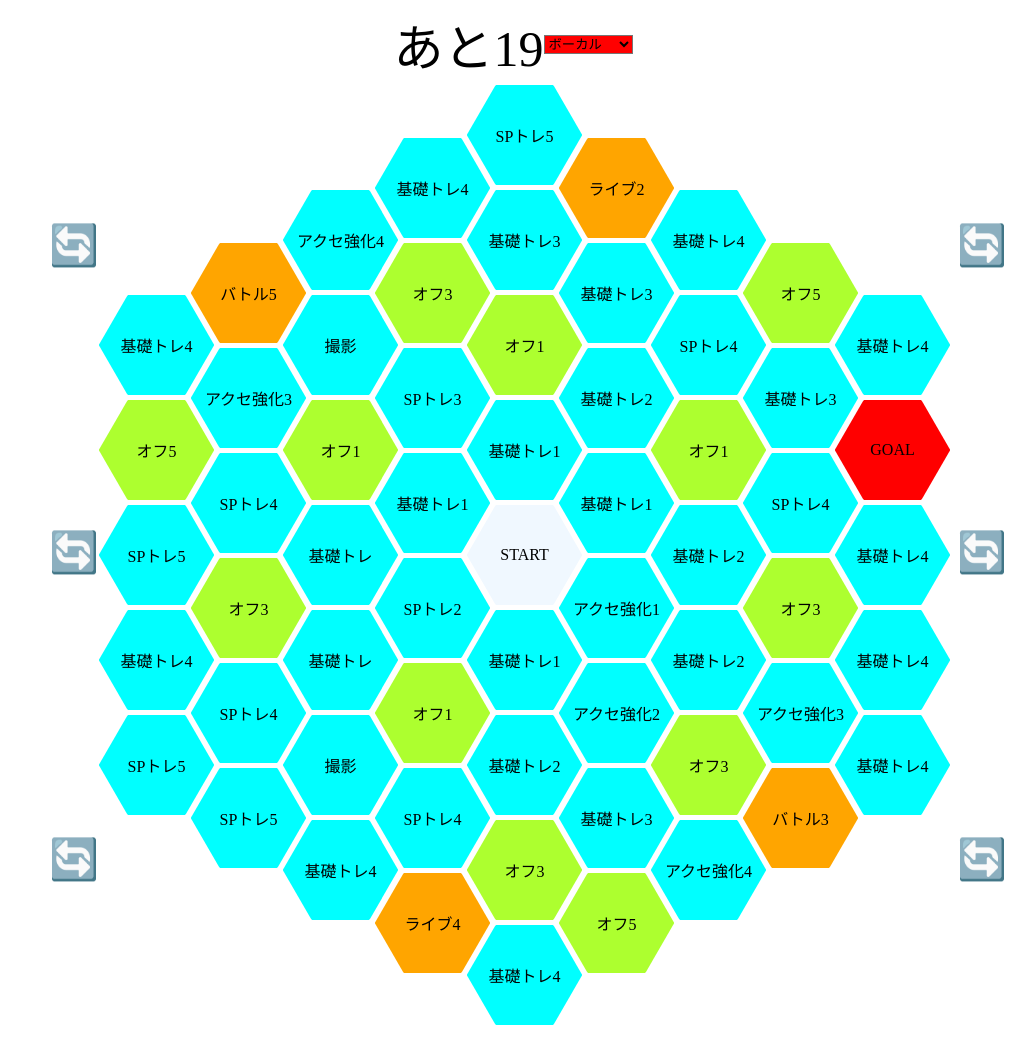
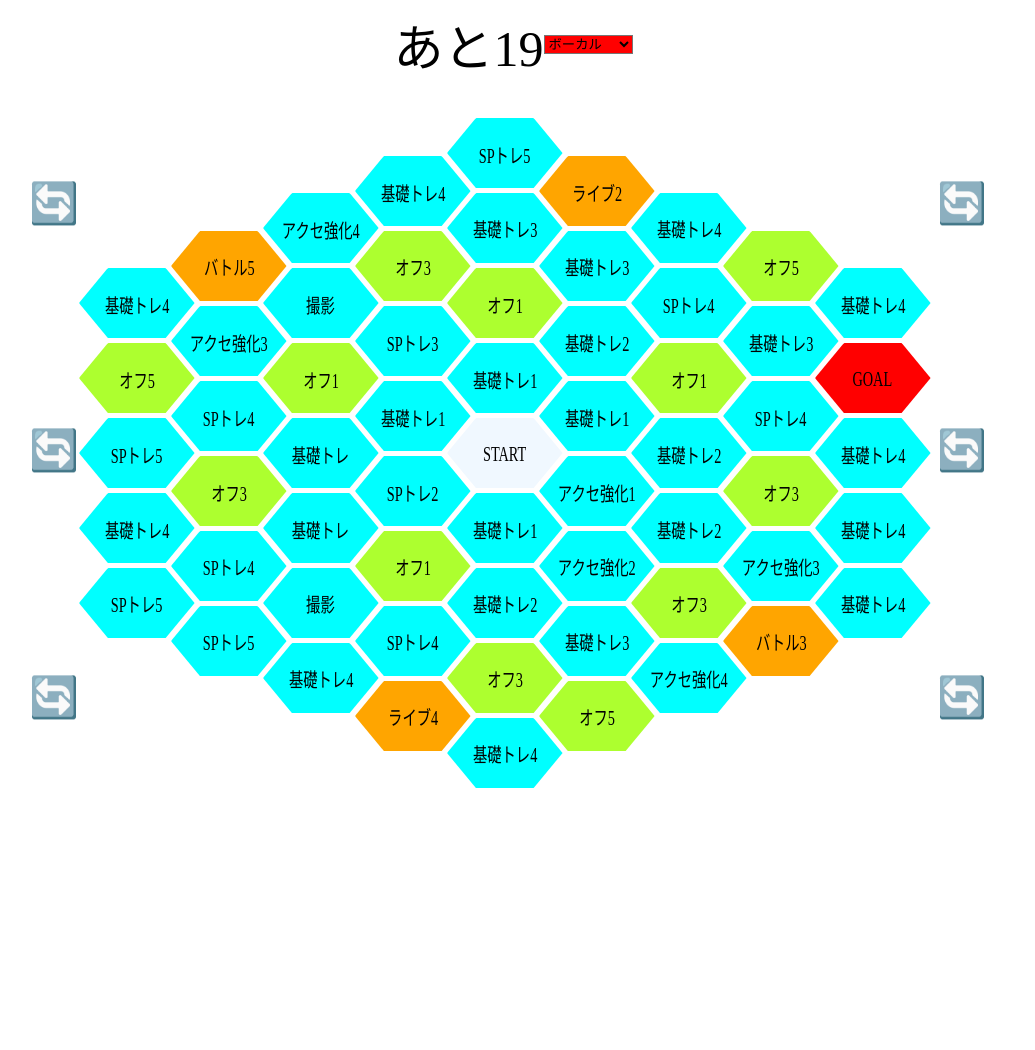
Before and after one commit to yukishirotsubasa/idolyPrideGassyuku, a plain HTML site: page index.html in a window 1280 px wide. Shown: the whole page, without its empty margins (127-1162 px from the left). After the commit the page ends 829 px from the top, so only its background shows below. Drawn offline with Linux system fonts and the light colour scheme.

Commit message:
Update index.html
scale hex

```diff
--- a/index.html
+++ b/index.html
@@ -15,8 +15,8 @@
                 align-items: center;
                 justify-content: center; }
             .hex_outside {overflow: hidden;
-                width: 115px;
-                height: 100px;
+                width: 80.5px;
+                height: 70px;
                 transform: rotate(120deg); }
             .hex_middle {position: absolute;
                 overflow: hidden;
@@ -31,7 +31,8 @@
                 justify-content: center;
                 transform: rotate(-60deg); }
             .c1, .c2, .c3, .c4, .c5, .c6, .c7, .c8, .c9 { width: 92px; }
-            .hex { padding: 5px 5px 0px 0px; }
+            .hex { padding: 5px 5px 0px 0px;
+                transform: scale(1.43, 1);}
             [value^="GOAL"] { background-color: red; }
             [value^="オフ"] { background-color: GreenYellow; }
             [value^="基礎トレ"], [value^="アクセ強化"], [value^="SPトレ"], [value^="撮影"] {
@@ -40,11 +41,13 @@
             [value^="START"] { background-color: AliceBlue; }
             [filter="true"] { filter: brightness(70%); }
             .turnBtn { font-size: 40px;
-                margin: 130px 0px 130px 30px; }
+                margin: 100px 20px 100px 10px; }
             #counter { font-size: 50px;}
             [value^="ボーカル"] { background-color: red; }
             [value^="ダンス"] { background-color: aqua; }
             [value^="ビジュアル"] { background-color: orange; }
+            .hex_content { transform: scale(1, 2);
+            font-size: 10px;}
     </style>
 </head>
 <body>
```
